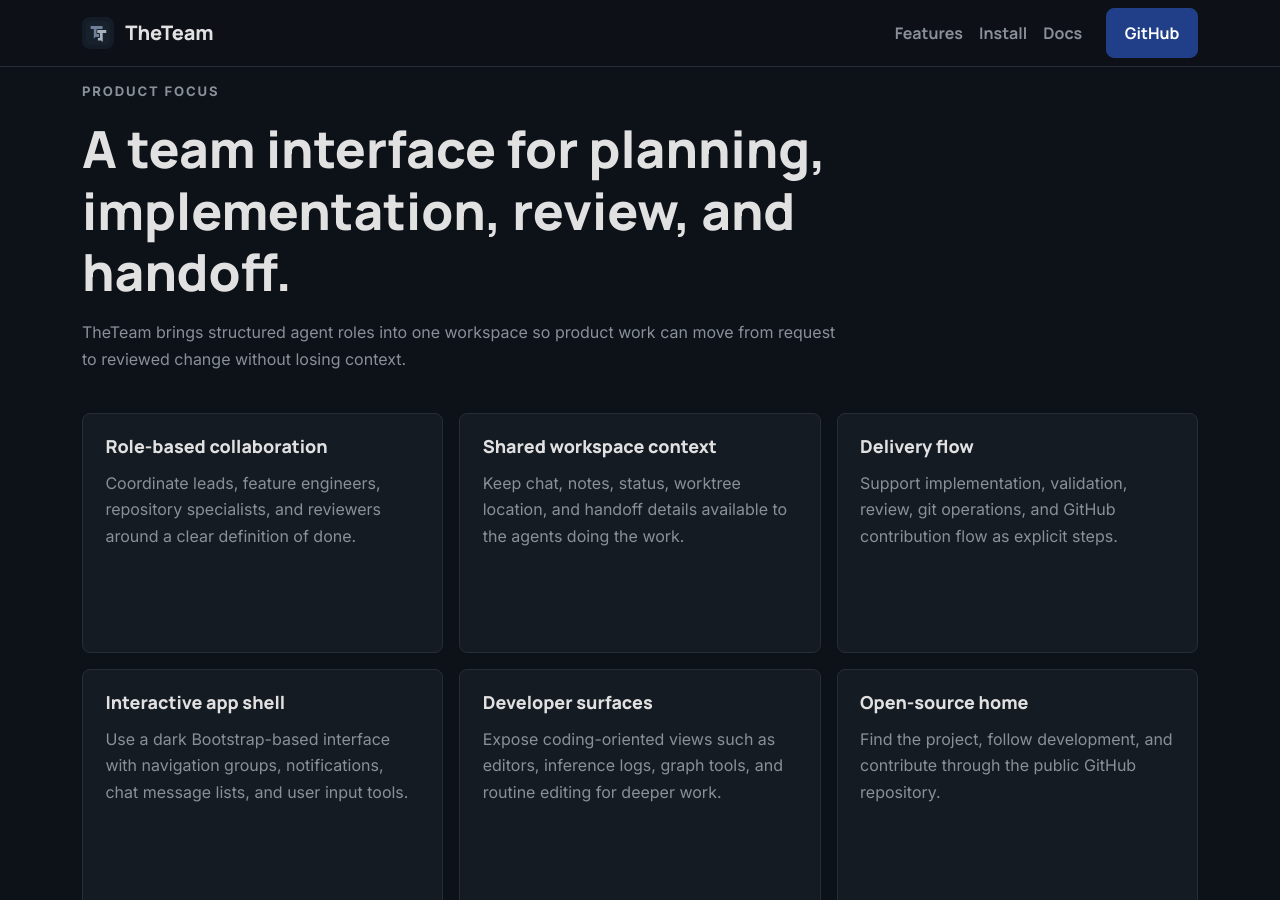
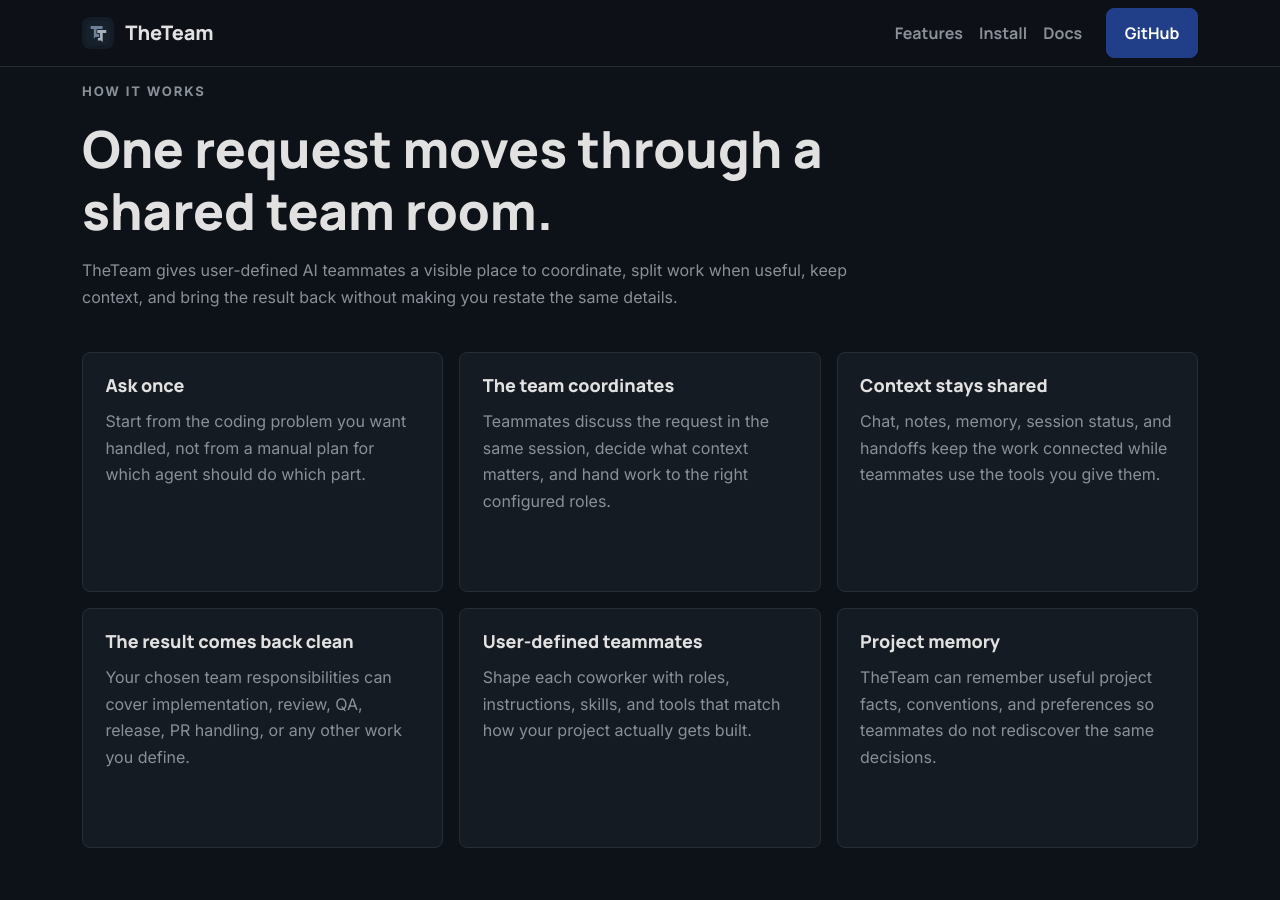
Before and after one commit to TheTeamRepos/Pages, a Jekyll site: the page built from index.md, in a window 1280 px wide and 900 px high, scrolled down 903 px. Built offline with Jekyll 4.4.1, drawn with Linux system fonts in a browser that asks for light colours; some of the changed text lies outside the part shown.

Commit message:
Update product story and features page

```diff
--- a/docs/features.md
+++ b/docs/features.md
@@ -1,20 +1,83 @@
 ---
 title: Features
-description: Feature reference skeleton for TheTeam.
+description: How TheTeam coordinates AI coworkers around real coding work.
 layout: doc
 ---
 
 # Features
 
-TODO: document the TheTeam feature set.
+TheTeam is a shared team layer for individual developers using AI coding tools. Instead of sending work through isolated sub-agents or a rigid pipeline, you define AI coworkers that can coordinate in one visible session around real coding work.
 
-## Planned Topics
+The payoff is less manual coordination and fewer follow-up fixes: your chosen teammates share context, handoffs, and project memory while covering the responsibilities you give them.
 
-- Team chat workspace
-- Role-based task routing
-- Notes and shared context
-- Status visibility
-- Developer tooling surfaces
-- Review and handoff flow
+## Four Pillars
 
-{: .todo-list}
+### Shared Team Room
+
+Ask once, then let the team coordinate in a shared chat. The session holds the active conversation, working context, notes, statuses, actions, and handoffs so teammates can see what happened before they act.
+
+Parallel work can happen when useful, but parallelism is not the product promise. The main value is that the work happens in one room instead of being scattered across disconnected chats.
+
+### Memory, Notes, and Handoffs
+
+Chat is for coordination. Notes are for durable session context such as plans, summaries, larger findings, and handoff instructions. Memory keeps useful project facts, conventions, and preferences over time.
+
+That means you do not have to pass context through scratch files between chats or re-explain the same project decisions to every new agent.
+
+### User-Defined Teammates and Instructions
+
+You define the team shape. Teammates can have any roles, instructions, skills, and tools that fit your project.
+
+Planning, implementation, review, QA, release, and PR handling are examples of responsibilities you may assign. They are not fixed product stages, and TheTeam does not require a specific team composition.
+
+### Agent Evolution Over Time
+
+As a project teaches the team what works, teammates can evolve their instructions and skills over time. This is an advanced capability that helps the team adapt instead of staying static.
+
+## Capabilities
+
+### Session Notes and Shared Context
+
+Session notes give the team a shared place for plans, summaries, handoffs, and larger working context, so important details do not disappear into chat history or scratch files.
+
+Agents can create and read notes as part of their work. Users can read those notes in the UI and add their own notes to the same session context.
+
+### Memory Knowledge Base
+
+TheTeam remembers useful project facts, conventions, and preferences so teammates can start with context instead of rediscovering the same decisions.
+
+The feature explanation stays practical: memory helps the team reuse learned project knowledge. Deeper technical details, such as semantic search and graph relationships, belong in dedicated documentation.
+
+### Team Routines
+
+Power users can define team routines: reusable node-based workflows for known processes that should be automated inside a team session.
+
+Routines are optional power tools, not the basic TheTeam workflow. A normal request can still begin as a plain chat message to the team.
+
+### Session Actions
+
+Session actions turn resolved session context into ready-to-click buttons for opening URLs, running commands, or launching apps.
+
+Actions can always be available, or they can appear only when the session has resolved the variables needed by the action. Teammates and routines can set those variables while the work is happening.
+
+### Team Member Settings
+
+Shape each teammate for your project with role definitions, instructions, skills, and tools.
+
+These settings let you decide what each coworker is responsible for and what capabilities they can use, without locking your team into a predefined role taxonomy.
+
+### Boards
+
+Boards connect external project work to TheTeam. You can connect GitHub and Azure DevOps issues, work items, and PRs, then start team work from the board instead of manually copying context into chat.
+
+### Custom Tool Connections
+
+Advanced users can extend teammates with MCP, OpenAPI, or CLI-based tools.
+
+Tool connections belong to the team model: you decide which teammates can use which tools, and TheTeam coordinates the work around the session. TheTeam can also run coding engines such as Copilot or Codex through SDKs as part of the local workspace and tooling layer.
+
+### Agent Evolution
+
+Teammates can improve their instructions and skills as the project teaches them what works.
+
+The intent is practical adaptation: the team can carry forward useful working patterns, project preferences, and conventions instead of starting from zero every time.
--- a/index.md
+++ b/index.md
@@ -7,12 +7,12 @@ description: Product landing page and documentation for TheTeam.
   <div class="container-xl">
     <div class="hero-grid">
       <div>
-        <p class="eyebrow">Multi-agent project workspace</p>
-        <h1 class="hero-title">TheTeam</h1>
-        <p class="hero-copy">Coordinate software work with focused AI teammates, shared project context, explicit handoffs, and reviewable delivery flow.</p>
+        <p class="eyebrow">TheTeam</p>
+        <h1 class="hero-title">AI team for real coding work</h1>
+        <p class="hero-copy">Turn one request into coordinated coding work with AI coworkers that share chat, notes, memory, and handoffs.</p>
         <div class="hero-actions">
-          <a class="btn btn-primary" href="{{ '/docs/installation/' | relative_url }}">Install TheTeam</a>
-          <a class="btn btn-outline-primary" href="{{ site.repository_url }}">View on GitHub</a>
+          <a class="btn btn-primary" href="{{ site.repository_url }}">View on GitHub</a>
+          <a class="btn btn-outline-primary" href="{{ '/docs/installation/' | relative_url }}">Install TheTeam</a>
         </div>
       </div>
       <figure class="hero-visual">
@@ -25,34 +25,34 @@ description: Product landing page and documentation for TheTeam.
 <section class="section-band" id="features">
   <div class="container-xl">
     <div class="section-heading">
-      <p class="eyebrow">Product focus</p>
-      <h2>A team interface for planning, implementation, review, and handoff.</h2>
-      <p>TheTeam brings structured agent roles into one workspace so product work can move from request to reviewed change without losing context.</p>
+      <p class="eyebrow">How it works</p>
+      <h2>One request moves through a shared team room.</h2>
+      <p>TheTeam gives user-defined AI teammates a visible place to coordinate, split work when useful, keep context, and bring the result back without making you restate the same details.</p>
     </div>
     <div class="feature-grid">
       <article class="feature-card">
-        <h3>Role-based collaboration</h3>
-        <p>Coordinate leads, feature engineers, repository specialists, and reviewers around a clear definition of done.</p>
+        <h3>Ask once</h3>
+        <p>Start from the coding problem you want handled, not from a manual plan for which agent should do which part.</p>
       </article>
       <article class="feature-card">
-        <h3>Shared workspace context</h3>
-        <p>Keep chat, notes, status, worktree location, and handoff details available to the agents doing the work.</p>
+        <h3>The team coordinates</h3>
+        <p>Teammates discuss the request in the same session, decide what context matters, and hand work to the right configured roles.</p>
       </article>
       <article class="feature-card">
-        <h3>Delivery flow</h3>
-        <p>Support implementation, validation, review, git operations, and GitHub contribution flow as explicit steps.</p>
+        <h3>Context stays shared</h3>
+        <p>Chat, notes, memory, session status, and handoffs keep the work connected while teammates use the tools you give them.</p>
       </article>
       <article class="feature-card">
-        <h3>Interactive app shell</h3>
-        <p>Use a dark Bootstrap-based interface with navigation groups, notifications, chat message lists, and user input tools.</p>
+        <h3>The result comes back clean</h3>
+        <p>Your chosen team responsibilities can cover implementation, review, QA, release, PR handling, or any other work you define.</p>
       </article>
       <article class="feature-card">
-        <h3>Developer surfaces</h3>
-        <p>Expose coding-oriented views such as editors, inference logs, graph tools, and routine editing for deeper work.</p>
+        <h3>User-defined teammates</h3>
+        <p>Shape each coworker with roles, instructions, skills, and tools that match how your project actually gets built.</p>
       </article>
       <article class="feature-card">
-        <h3>Open-source home</h3>
-        <p>Find the project, follow development, and contribute through the public GitHub repository.</p>
+        <h3>Project memory</h3>
+        <p>TheTeam can remember useful project facts, conventions, and preferences so teammates do not rediscover the same decisions.</p>
       </article>
     </div>
   </div>
@@ -62,19 +62,19 @@ description: Product landing page and documentation for TheTeam.
   <div class="container-xl">
     <div class="info-grid">
       <article class="info-panel">
-        <p class="eyebrow">Find it</p>
-        <h2>Open-source on GitHub.</h2>
-        <p>TheTeam is hosted at <a href="{{ site.repository_url }}">github.com/TheTeamRepos/TheTeam</a>.</p>
+        <p class="eyebrow">Features</p>
+        <h2>Explore the team layer.</h2>
+        <p>Read how shared sessions, notes, memory, routines, actions, boards, and tool connections fit together on the <a href="{{ '/docs/features/' | relative_url }}">Features page</a>.</p>
       </article>
       <article class="info-panel">
         <p class="eyebrow">Install</p>
-        <h2>Installation docs are being prepared.</h2>
-        <p>The documentation area includes an installation skeleton so setup instructions can be added in the right place.</p>
+        <h2>Set up TheTeam locally.</h2>
+        <p>Start with the <a href="{{ '/docs/installation/' | relative_url }}">installation guide</a>, then connect the workspace, coding tools, and teammates you want to use.</p>
       </article>
       <article class="info-panel">
-        <p class="eyebrow">Contribute</p>
-        <h2>Contribution guidance has a home.</h2>
-        <p>The docs shell reserves space for contribution workflow, issue triage, pull requests, and review expectations.</p>
+        <p class="eyebrow">Open source</p>
+        <h2>Follow the project on GitHub.</h2>
+        <p>TheTeam is hosted at <a href="{{ site.repository_url }}">github.com/TheTeamRepos/TheTeam</a> for releases, issues, discussion, and contribution work.</p>
       </article>
     </div>
   </div>
```
Also changed, not shown: 1 other file.
